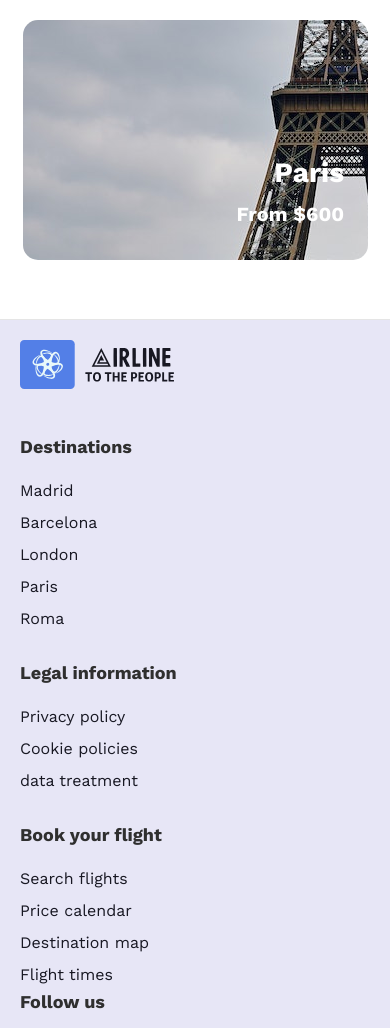
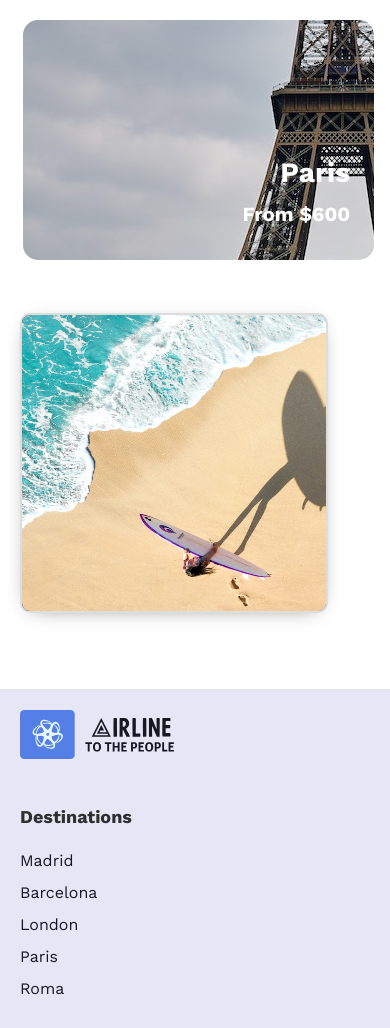
Before and after one commit to JhonCodeU/Airline-angular, an Angular app: page / in a window 390 px wide. Shown: the part 1166-2194 px from the top of the page. Built offline with nearby package versions, Linux system fonts and the light colour scheme.

Commit message:
responsive cards

```diff
--- a/src/app/components/card-large/card-large.component.scss
+++ b/src/app/components/card-large/card-large.component.scss
@@ -9,7 +9,7 @@ $subtitle-color: #c0eef2;
   box-sizing: border-box;
   margin-left: auto;
   margin-right: auto;
-  min-width: 1500px;
+  min-width: 79vw;
 
   .projcard {
     position: relative;
--- a/src/app/components/card/card.component.scss
+++ b/src/app/components/card/card.component.scss
@@ -87,7 +87,7 @@ $black: #717171;
   @media screen and (max-width: 768px) {
     .size_normal,
     .size_large {
-      width: 345px;
+      width: 90vw;
       height: 200px;
       margin-bottom: 1em;
     }
--- a/src/app/components/offer/offer.component.html
+++ b/src/app/components/offer/offer.component.html
@@ -4,6 +4,6 @@
     <app-card *ngFor="let card of data" [imageUrl]="card.imageUrl" [name]="card.name" [price]="card.price"
       [cardClass]="card.cardClass"></app-card>
 
-    <!--     <app-card-large></app-card-large> -->
+    <app-card-large></app-card-large>
   </div>
 </div>
```
